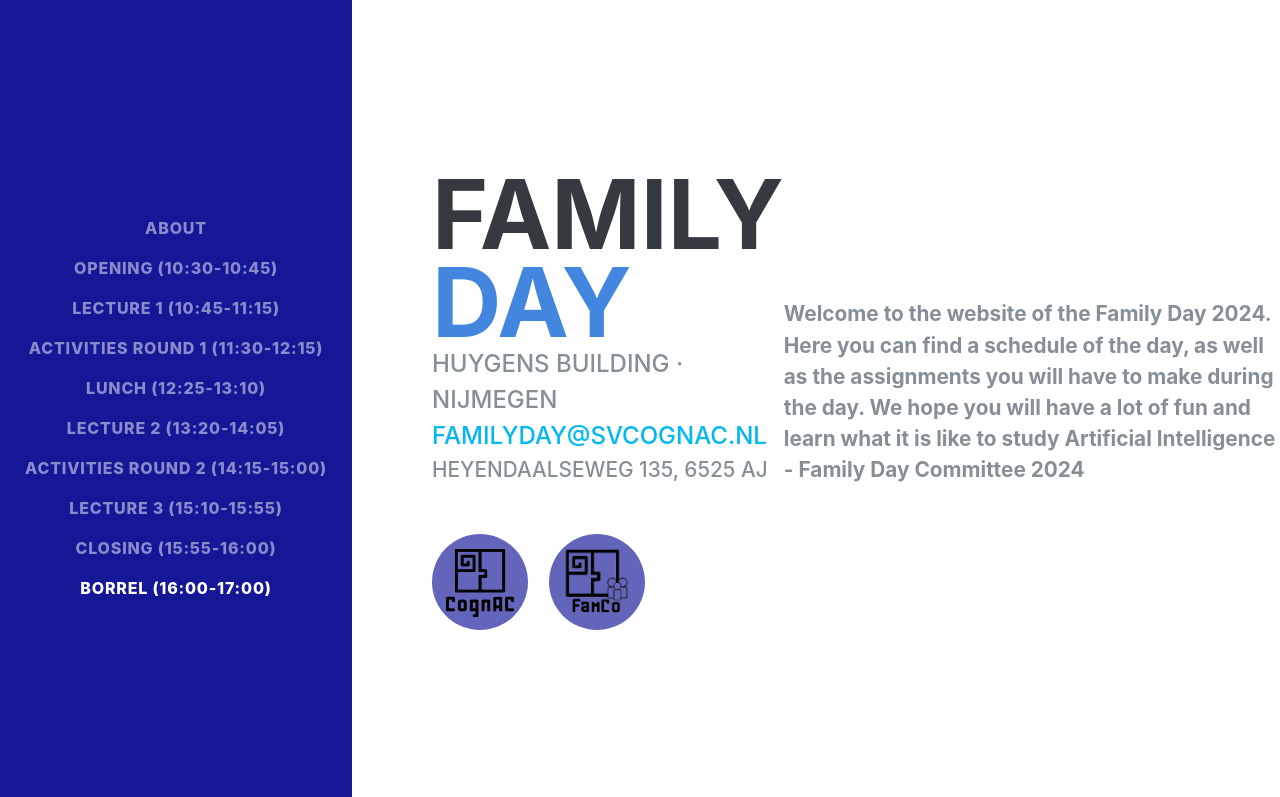
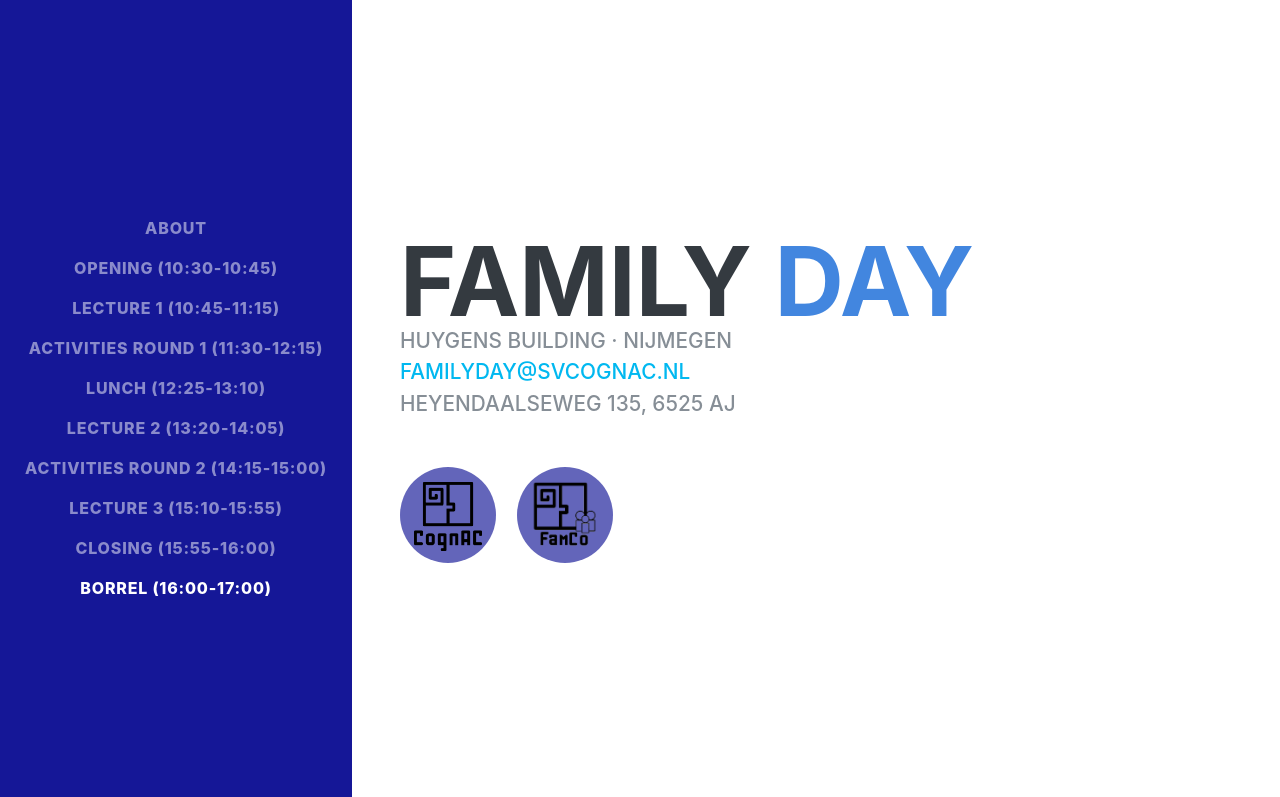
Before and after one commit to parentsday/parentsday.github.io, a website: page index.html in a window 1280 px wide. Shown: the top 797 px of the page. Drawn offline with nearby package versions, Linux system fonts and the light colour scheme; files that its build step writes are made by us from their sources; a web font is replaced by a local one.

Commit message:
Improved formatting

```diff
--- a/css/resume.css
+++ b/css/resume.css
@@ -153,11 +153,12 @@ p.lead {
 }
 
 section.section-header-container {
-  align-items:center;
+  text-align: justify;
+  align-items: center;
   justify-content: center;
   padding-top: 5rem !important;
-  padding-left: 5rem !important;
-  max-width: 75rem;
+  padding-left: 3rem !important;
+  padding-right: 3rem !important;
 }
 
 section.section-header-container .resume-item .resume-date {
--- a/index.html
+++ b/index.html
@@ -80,27 +80,23 @@
         <h1 class="mb-0">Family
           <span class="text-primary">Day</span>
         </h1>
-        <div class="subheading mb-5">Huygens Building · Nijmegen
-          <a href="mailto:familyday@svcognac.nl">familyday@svcognac.nl</a>
-          <p>Heyendaalseweg 135, 6525 AJ</p>
+        <div class="subheading mb-5">
+          <p>
+            Huygens Building · Nijmegen<br>
+            <a href="mailto:familyday@svcognac.nl">familyday@svcognac.nl</a><br>
+            Heyendaalseweg 135, 6525 AJ
+          </p>
         </div>
         <p class="lead mb-5"></p>
         <div class="social-icons">
           <a href="https://svcognac.nl/" target="new-window">
             <image src="img/cognac.png" style="width:70%;" />
           </a>
-          <a href="https://svcognac.nl/association/committee/28" target="new-window"> <!-- Change this once the website works again -->
+          <a href="https://svcognac.nl/association/committee/28" target="new-window">
             <image src="img/FamCo.png" style="width:70%;" />
           </a>
         </div>
       </div>
-      <p>
-        <b>
-          Welcome to the website of the Family Day 2024.
-          Here you can find a schedule of the day, as well as the assignments you will have to make during the day.
-          We hope you will have a lot of fun and learn what it is like to study Artificial Intelligence - Family Day Committee 2024
-        </b>
-      </p>
     </section>
 
     <hr class="m-0">
@@ -137,7 +133,7 @@
           </div>
         </div>
 
-        <div class="col-md-12 ">
+        <div class="col-md-12">
           <p>
             To start of the day in a low-key manner, study association CognAC and the Family Day Committee will introduce themselves.
             After this introduction, you will be familiarised with the schedule of the day, have gained some insight into the university and most importantly:
```
